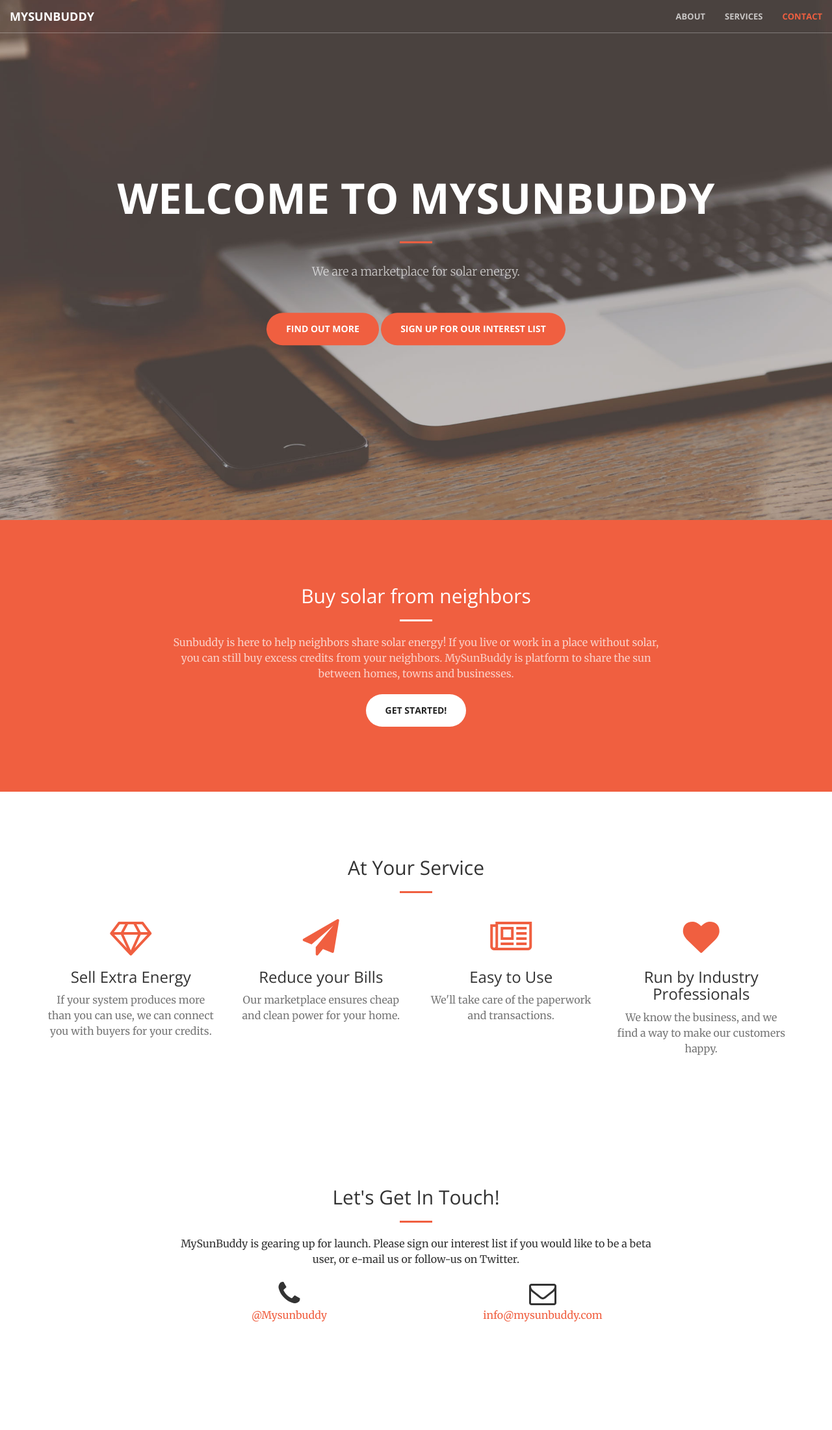
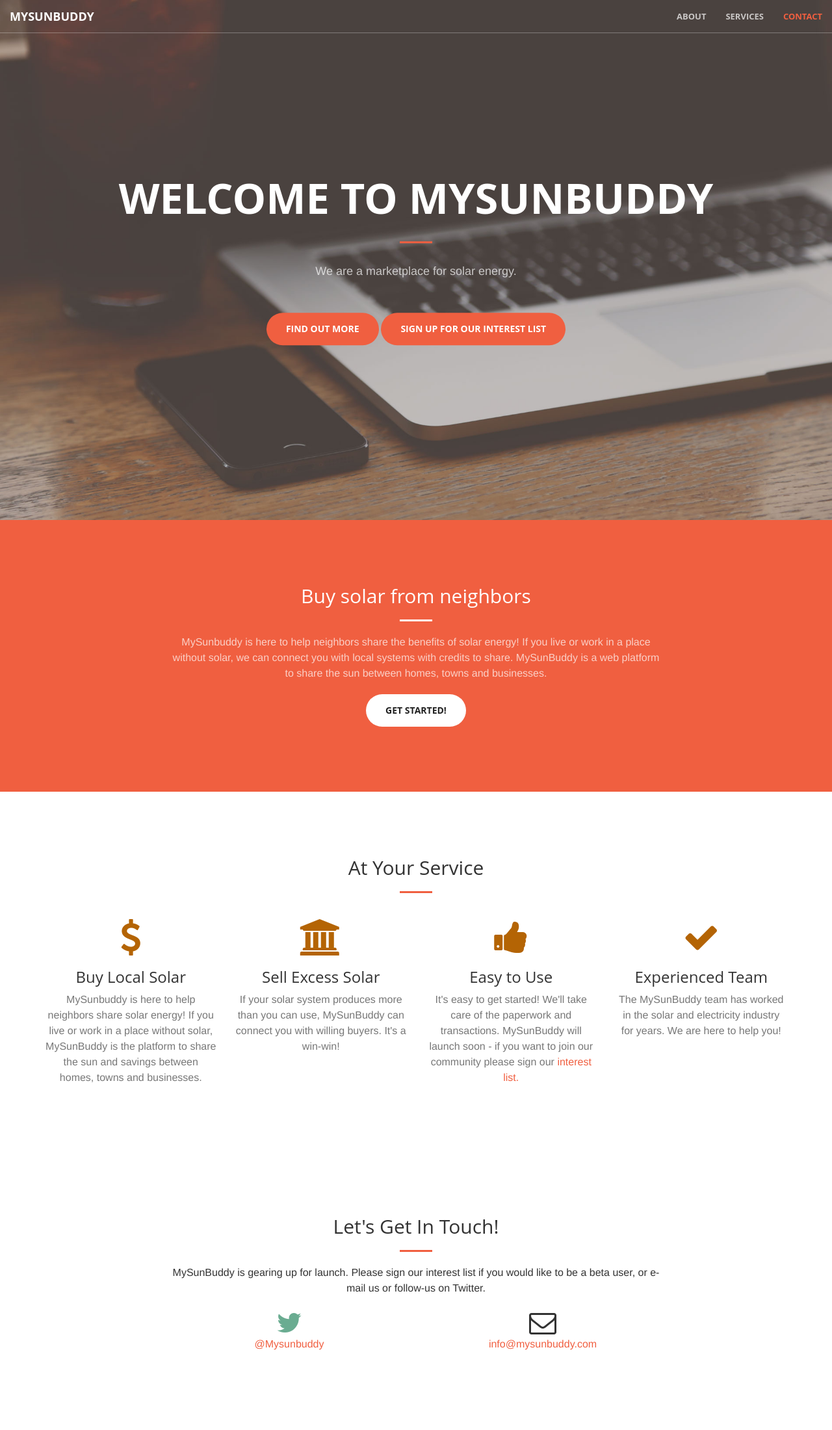
Before and after one commit to kathryn0628/mysunbuddy, a Python web app: template templates/index.html in a window 1280 px wide. Shown: the whole page at 65% size. Before the commit the page ends 2033 px from the top, so only its background shows below. Run offline with Jinja, Linux system fonts and the light colour scheme; the template is opened without the code that fills it, so the values that code supplies are empty; some libraries are stand-ins or nearby versions.

Commit message:
Update index.html
Text and font.

```diff
--- a/templates/index.html
+++ b/templates/index.html
@@ -15,9 +15,8 @@
     <link rel="stylesheet" href="/css/bootstrap.min.css" type="text/css">
 
     <!-- Custom Fonts -->
-    <link href='http://fonts.googleapis.com/css?family=Open+Sans:300italic,400italic,600italic,700italic,800italic,400,300,600,700,800' rel='stylesheet' type='text/css'>
-    <link href='http://fonts.googleapis.com/css?family=Merriweather:400,300,300italic,400italic,700,700italic,900,900italic' rel='stylesheet' type='text/css'>
-    <link rel="stylesheet" href="/font-awesome/css/font-awesome.min.css" type="text/css">
+     <link href='http://fonts.googleapis.com/css?family=Bree+Serif' rel='stylesheet' type='text/css'>
+      <link rel="stylesheet" href="//maxcdn.bootstrapcdn.com/font-awesome/4.3.0/css/font-awesome.min.css">
 
     <!-- Plugin CSS -->
     <link rel="stylesheet" href="/css/animate.min.css" type="text/css">
@@ -86,7 +85,7 @@
                 <div class="col-lg-8 col-lg-offset-2 text-center">
                     <h2 class="section-heading">Buy solar from neighbors</h2>
                     <hr class="light">
-                    <p class="text-faded">Sunbuddy is here to help neighbors share solar energy! If you live or work in a place without solar, you can still buy excess credits from your neighbors. MySunBuddy is platform to share the sun between homes, towns and businesses.</p>
+                    <p class="text-faded">MySunbuddy is here to help neighbors share the benefits of solar energy! If you live or work in a place without solar, we can connect you with local systems with credits to share. MySunBuddy is a web platform to share the sun between homes, towns and businesses.</p>
                     <a href="#" class="btn btn-default btn-xl">Get Started!</a>
                 </div>
             </div>
@@ -106,30 +105,30 @@
             <div class="row">
                 <div class="col-lg-3 col-md-6 text-center">
                     <div class="service-box">
-                        <i class="fa fa-4x fa-diamond wow bounceIn text-primary"></i>
-                        <h3>Sell Extra Energy</h3>
-                        <p class="text-muted">If your system produces more than you can use, we can connect you with buyers for your credits.</p>
+                        <i class="fa fa-4x fa-usd wow bounceIn text-primary" style="color:#B46404"></i>
+                        <h3>Buy Local Solar</h3>
+                        <p class="text-muted"> MySunbuddy is here to help neighbors share solar energy! If you live or work in a place without solar, MySunBuddy is the platform to share the sun and savings between homes, towns and businesses.</p>
                     </div>
                 </div>
                 <div class="col-lg-3 col-md-6 text-center">
                     <div class="service-box">
-                        <i class="fa fa-4x fa-paper-plane wow bounceIn text-primary" data-wow-delay=".1s"></i>
-                        <h3>Reduce your Bills</h3>
-                        <p class="text-muted">Our marketplace ensures cheap and clean power for your home.</p>
+                        <i class="fa fa-4x fa-university wow bounceIn text-primary" data-wow-delay=".1s" style="color:#B46404"></i>
+                        <h3>Sell Excess Solar</h3>
+                        <p class="text-muted">If your solar system produces more than you can use, MySunBuddy can connect you with willing buyers. It's a win-win! </p>
                     </div>
                 </div>
                 <div class="col-lg-3 col-md-6 text-center">
                     <div class="service-box">
-                        <i class="fa fa-4x fa-newspaper-o wow bounceIn text-primary" data-wow-delay=".2s"></i>
+                        <i class="fa fa-4x  fa-thumbs-up wow bounceIn text-primary" data-wow-delay=".2s" style="color:#B46404"></i>
                         <h3>Easy to Use</h3>
-                        <p class="text-muted">We'll take care of the paperwork and transactions.</p>
+                        <p class="text-muted"> It's easy to get started! We'll take care of the paperwork and transactions. MySunBuddy will launch soon - if you want to join our community please sign our <a href="https://docs.google.com/forms/d/1TtdwFeO8MAWwEipusg1sh1lzn6Qh4156Fdq_veDr2s4/viewform?usp=send_form">interest list.</a></p>
                     </div>
                 </div>
                 <div class="col-lg-3 col-md-6 text-center">
                     <div class="service-box">
-                        <i class="fa fa-4x fa-heart wow bounceIn text-primary" data-wow-delay=".3s"></i>
-                        <h3>Run by Industry Professionals</h3>
-                        <p class="text-muted">We know the business, and we find a way to make our customers happy. </p>
+                        <i class="fa fa-4x fa-check wow bounceIn text-primary" data-wow-delay=".3s" style="color:#B46404"></i>
+                        <h3> Experienced Team</h3>
+                        <p class="text-muted"> The MySunBuddy team has worked in the solar and electricity industry for years. We are here to help you!</p>
                     </div>
                 </div>
             </div>
@@ -145,7 +144,7 @@
                     <p>MySunBuddy is gearing up for launch. Please sign our interest list if you would like to be a beta user, or e-mail us or follow-us on Twitter.</p>
                 </div>
                 <div class="col-lg-4 col-lg-offset-2 text-center">
-                    <i class="fa fa-phone fa-3x wow bounceIn"></i>
+                    <i class="fa fa-twitter fa-3x wow bounceIn" style="color:#6AAC91"></i>
                     <p> <a href="http://www.twitter.com/mysunbuddy">@Mysunbuddy</a></p>
                 </div>
                 <div class="col-lg-4 text-center">
```
